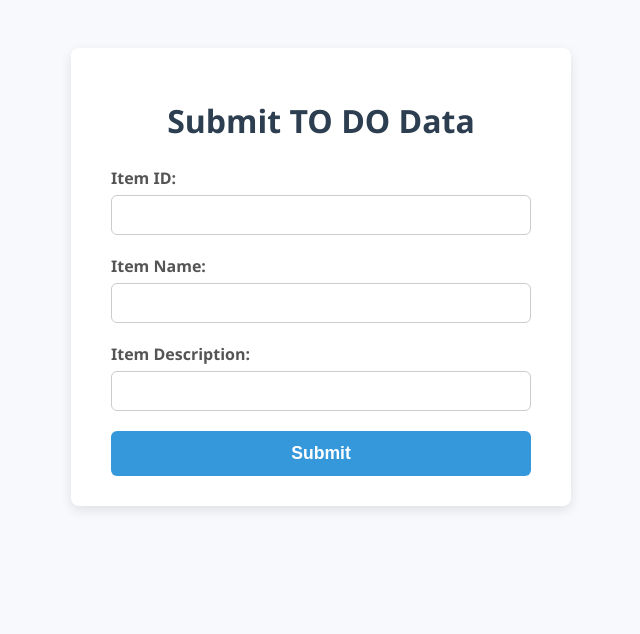
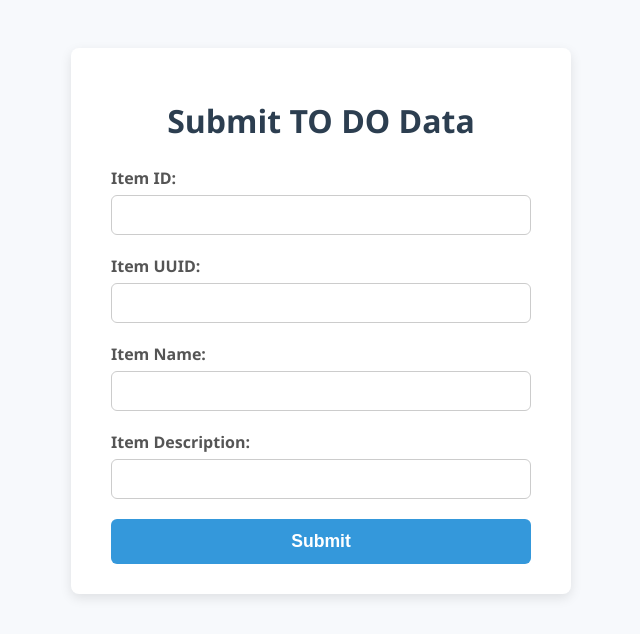
Before and after one commit to SlxJacks/git-practice, a Flask app: template frontend/templates/toDo.html in a window 1280 px wide. Shown: the top 634 px of the page, without its empty margins (319-959 px from the left). Run offline with Flask 3, Linux system fonts and the light colour scheme; the template is opened without the code that fills it, so the values that code supplies are empty.

Commit message:
Add Item UUID field

```diff
--- a/frontend/templates/toDo.html
+++ b/frontend/templates/toDo.html
@@ -114,6 +114,9 @@
       <label for="itemid">Item ID:</label>
       <input type="text" name="itemid" id="itemid" />
 
+      <label for="itemuid">Item UUID:</label>
+      <input type="text" name="itemuid" id="itemuid" />
+
       <label for="name">Item Name:</label>
       <input type="text" name="name" id="name" />
 
```
